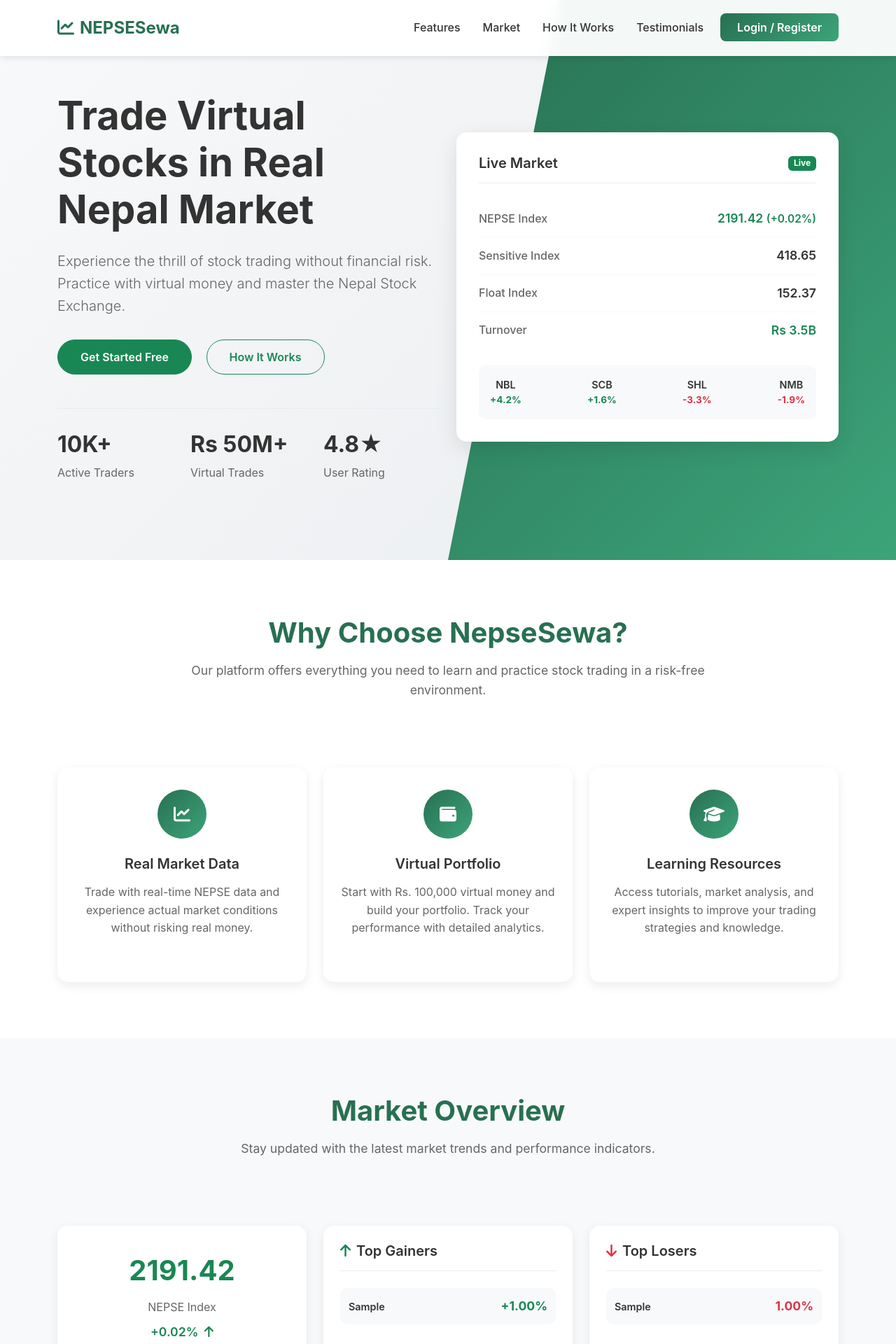
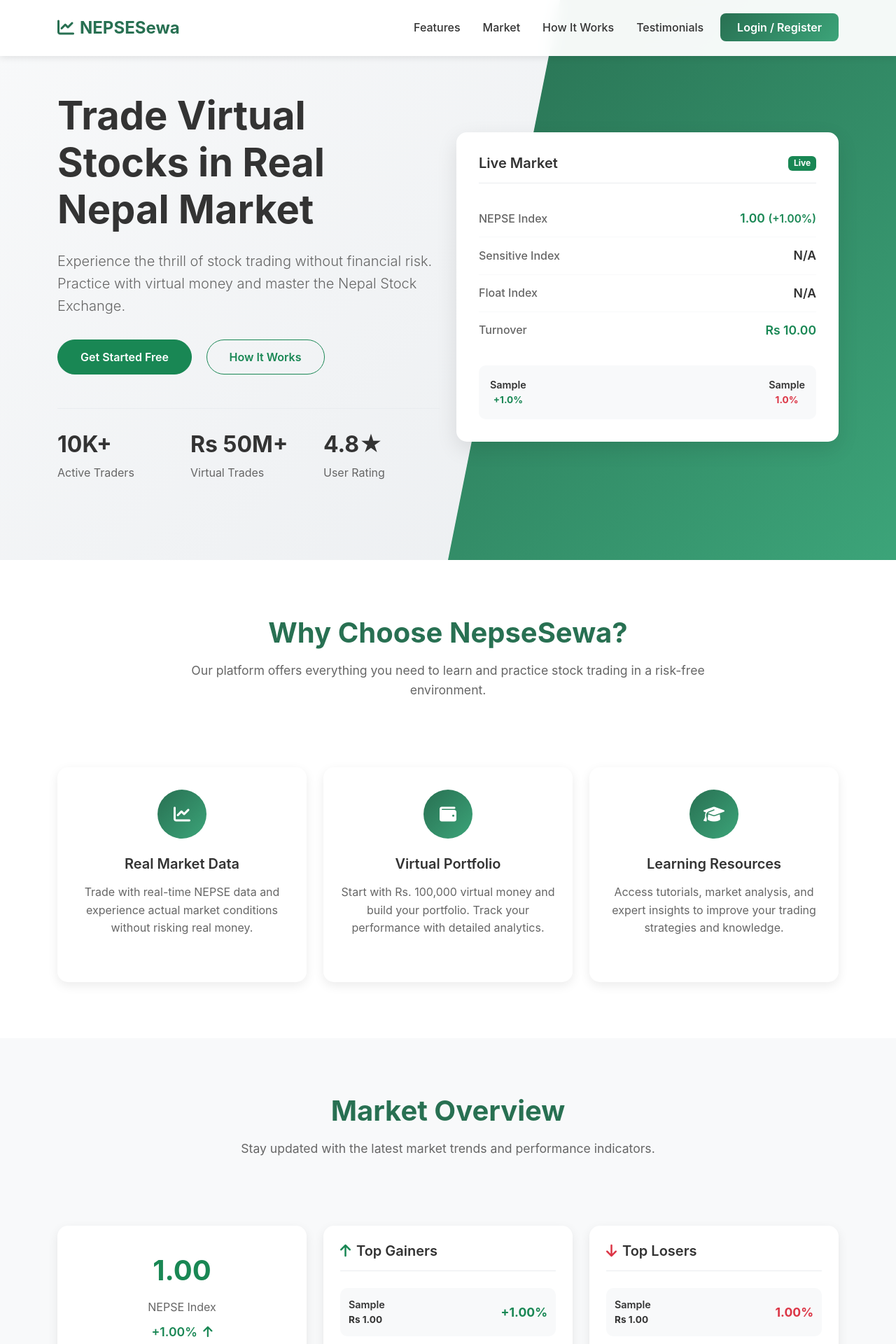
Before and after one commit to Adrian2062/NepseSewa, a Django app: page / in a window 1280 px wide. Shown: the top 1920 px of the page at 70% size. Run offline with Django 5.2, Linux system fonts and the light colour scheme; tables that the repository leaves empty hold one stand-in row (values such as "Sample post").

Commit message:
Live Data in landing and login page

```diff
--- a/Templates/landing.html
+++ b/Templates/landing.html
@@ -762,7 +762,7 @@
                         Practice with virtual money and master the Nepal Stock Exchange.
                     </p>
                     <div class="hero-buttons animate-fade-in animate-delay-2">
-                        <a href="login.html" class="btn btn-success">Get Started Free</a>
+                        <a href="{% url 'login' %}" class="btn btn-success">Get Started Free</a>
                         <a href="#how-it-works" class="btn btn-outline-success">How It Works</a>
                     </div>
                     <div class="hero-stats animate-fade-in animate-delay-3">
@@ -798,38 +798,69 @@
                             <div class="market-data">
                                 <div class="market-stat">
                                     <span class="label">NEPSE Index</span>
-                                    <span class="value text-success">2191.42 <small>(+0.02%)</small></span>
+                                    {% if nepse_index %}
+                                    {% with nepse_index.percentage_change|floatformat:2 as p %}
+                                    {% with nepse_index.percentage_change|default:0 as u %}
+                                    <span class="value {% if u >= 0 %}text-success{% else %}text-danger{% endif %}">
+                                        {{ nepse_index.index_value|floatformat:2 }}
+                                        <small>({% if u >= 0 %}+{% endif %}{{ p }}%)</small>
+                                    </span>
+                                    {% endwith %}
+                                    {% endwith %}
+                                    {% else %}
+                                    <span class="value">N/A</span>
+                                    {% endif %}
                                 </div>
                                 <div class="market-stat">
                                     <span class="label">Sensitive Index</span>
-                                    <span class="value">418.65</span>
+                                    {% if sensitive_index %}
+                                    <span class="value">{{ sensitive_index.value|floatformat:2 }}</span>
+                                    {% else %}
+                                    <span class="value">N/A</span>
+                                    {% endif %}
                                 </div>
                                 <div class="market-stat">
                                     <span class="label">Float Index</span>
-                                    <span class="value">152.37</span>
+                                    {% if float_index %}
+                                    <span class="value">{{ float_index.value|floatformat:2 }}</span>
+                                    {% else %}
+                                    <span class="value">N/A</span>
+                                    {% endif %}
                                 </div>
                                 <div class="market-stat">
                                     <span class="label">Turnover</span>
-                                    <span class="value text-success">Rs 3.5B</span>
+                                    {% if market_summary %}
+                                    <span class="value text-success">{{ market_summary.format_turnover }}</span>
+                                    {% else %}
+                                    <span class="value">Rs 0.00</span>
+                                    {% endif %}
                                 </div>
                             </div>
                             <div class="stock-ticker">
+                                {% if top_gainers %}
+                                {% for stock in top_gainers|slice:":2" %}
                                 <div class="ticker-item">
-                                    <span class="stock-symbol">NBL</span>
-                                    <span class="stock-price text-success">+4.2%</span>
+                                    <span class="stock-symbol">{{ stock.symbol }}</span>
+                                    <span class="stock-price text-success">+{{ stock.change_pct|floatformat:1 }}%</span>
                                 </div>
+                                {% endfor %}
+                                {% endif %}
+
+                                {% if top_losers %}
+                                {% for stock in top_losers|slice:":2" %}
                                 <div class="ticker-item">
-                                    <span class="stock-symbol">SCB</span>
-                                    <span class="stock-price text-success">+1.6%</span>
+                                    <span class="stock-symbol">{{ stock.symbol }}</span>
+                                    <span class="stock-price text-danger">{{ stock.change_pct|floatformat:1 }}%</span>
                                 </div>
+                                {% endfor %}
+                                {% endif %}
+
+                                {% if not top_gainers and not top_losers %}
                                 <div class="ticker-item">
-                                    <span class="stock-symbol">SHL</span>
-                                    <span class="stock-price text-danger">-3.3%</span>
+                                    <span class="stock-symbol">NEPSE</span>
+                                    <span class="stock-price text-muted">Closed</span>
                                 </div>
-                                <div class="ticker-item">
-                                    <span class="stock-symbol">NMB</span>
-                                    <span class="stock-price text-danger">-1.9%</span>
-                                </div>
+                                {% endif %}
                             </div>
                         </div>
                     </div>
@@ -906,9 +937,24 @@
                 <div class="col-lg-4">
                     <div class="market-overview-card animate-fade-in">
                         <div class="market-stat-large text-center">
-                            <div class="stat-value text-success">2191.42</div>
+                            {% if nepse_index %}
+                            {% with nepse_index.percentage_change|floatformat:2 as p %}
+                            {% with nepse_index.percentage_change|default:0 as u %}
+                            <div class="stat-value {% if u >= 0 %}text-success{% else %}text-danger{% endif %}">
+                                {{ nepse_index.index_value|floatformat:2 }}
+                            </div>
                             <div class="stat-label">NEPSE Index</div>
-                            <div class="stat-change text-success">+0.02% <i class="fas fa-arrow-up ms-1"></i></div>
+                            <div class="stat-change {% if u >= 0 %}text-success{% else %}text-danger{% endif %}">
+                                {% if u >= 0 %}+{% endif %}{{ p }}%
+                                <i class="fas {% if u >= 0 %}fa-arrow-up{% else %}fa-arrow-down{% endif %} ms-1"></i>
+                            </div>
+                            {% endwith %}
+                            {% endwith %}
+                            {% else %}
+                            <div class="stat-value">N/A</div>
+                            <div class="stat-label">NEPSE Index</div>
+                            <div class="stat-change text-muted">No Data</div>
+                            {% endif %}
                         </div>
                     </div>
                 </div>
@@ -920,7 +966,7 @@
                             <div class="stock-item">
                                 <div class="stock-info">
                                     <span class="stock-symbol">{{ stock.symbol }}</span>
-                                    <span class="stock-name">{{ stock.name }}</span>
+                                    <span class="stock-price">Rs {{ stock.ltp|floatformat:2 }}</span>
                                 </div>
                                 <span class="stock-change text-success">+{{ stock.change_pct|floatformat:2 }}%</span>
                             </div>
@@ -941,7 +987,7 @@
                             <div class="stock-item">
                                 <div class="stock-info">
                                     <span class="stock-symbol">{{ stock.symbol }}</span>
-                                    <span class="stock-name">{{ stock.name }}</span>
+                                    <span class="stock-price">Rs {{ stock.ltp|floatformat:2 }}</span>
                                 </div>
                                 <span class="stock-change text-danger">{{ stock.change_pct|floatformat:2 }}%</span>
                             </div>
@@ -1075,7 +1121,7 @@
                         Join thousands of traders who are mastering the stock market with NepseSewa.
                     </p>
                     <div class="animate-fade-in animate-delay-2">
-                        <a href="login.html" class="btn btn-light me-3">Get Started Free</a>
+                        <a href="{% url 'login' %}" class="btn btn-light me-3">Get Started Free</a>
                         <a href="#features" class="btn btn-outline-light">Learn More</a>
                     </div>
                 </div>
@@ -1106,7 +1152,7 @@
                         <li><a href="#features">Features</a></li>
                         <li><a href="#market">Market Data</a></li>
                         <li><a href="#how-it-works">How It Works</a></li>
-                        <li><a href="login.html">Login</a></li>
+                        <li><a href="{% url 'login' %}">Login</a></li>
                     </ul>
                 </div>
                 <div class="col-lg-2 col-md-6 mb-4">
@@ -1201,7 +1247,7 @@
         }
 
         // Update market data every 15 seconds
-        setInterval(updateMarketData, 15000);
+        // setInterval(updateMarketData, 15000); // Disabled now that we use live data
     </script>
 </body>
 
--- a/myapp/views.py
+++ b/myapp/views.py
@@ -11,7 +11,7 @@ from datetime import timedelta
 from django.utils import timezone
 
 from .forms import RegistrationForm
-from .models import NEPSEPrice
+from .models import NEPSEPrice, NEPSEIndex, MarketIndex, MarketSummary
 
 User = get_user_model()
 
@@ -65,6 +65,27 @@ def get_nepse_context():
             'symbol', 'ltp', 'change_pct'
         ))
 
+        # --- LIVE DATA FETCHING ---
+        try:
+            nepse_index = NEPSEIndex.objects.latest('timestamp')
+        except NEPSEIndex.DoesNotExist:
+            nepse_index = None
+
+        try:
+            sensitive_index = MarketIndex.objects.filter(index_name='Sensitive Index').latest('timestamp')
+        except MarketIndex.DoesNotExist:
+            sensitive_index = None
+
+        try:
+            float_index = MarketIndex.objects.filter(index_name='Float Index').latest('timestamp')
+        except MarketIndex.DoesNotExist:
+            float_index = None
+
+        try:
+            market_summary = MarketSummary.objects.latest('timestamp')
+        except MarketSummary.DoesNotExist:
+            market_summary = None
+
         return {
             'has_data': True,
             'market_stats': {
@@ -74,7 +95,12 @@ def get_nepse_context():
             },
             'top_gainers': top_gainers,
             'top_losers': top_losers,
-            'last_update': latest_time
+            'last_update': latest_time,
+            # Added live indices
+            'nepse_index': nepse_index,
+            'sensitive_index': sensitive_index,
+            'float_index': float_index,
+            'market_summary': market_summary
         }
     except Exception as e:
         print(f"Error getting NEPSE context: {e}")
```
